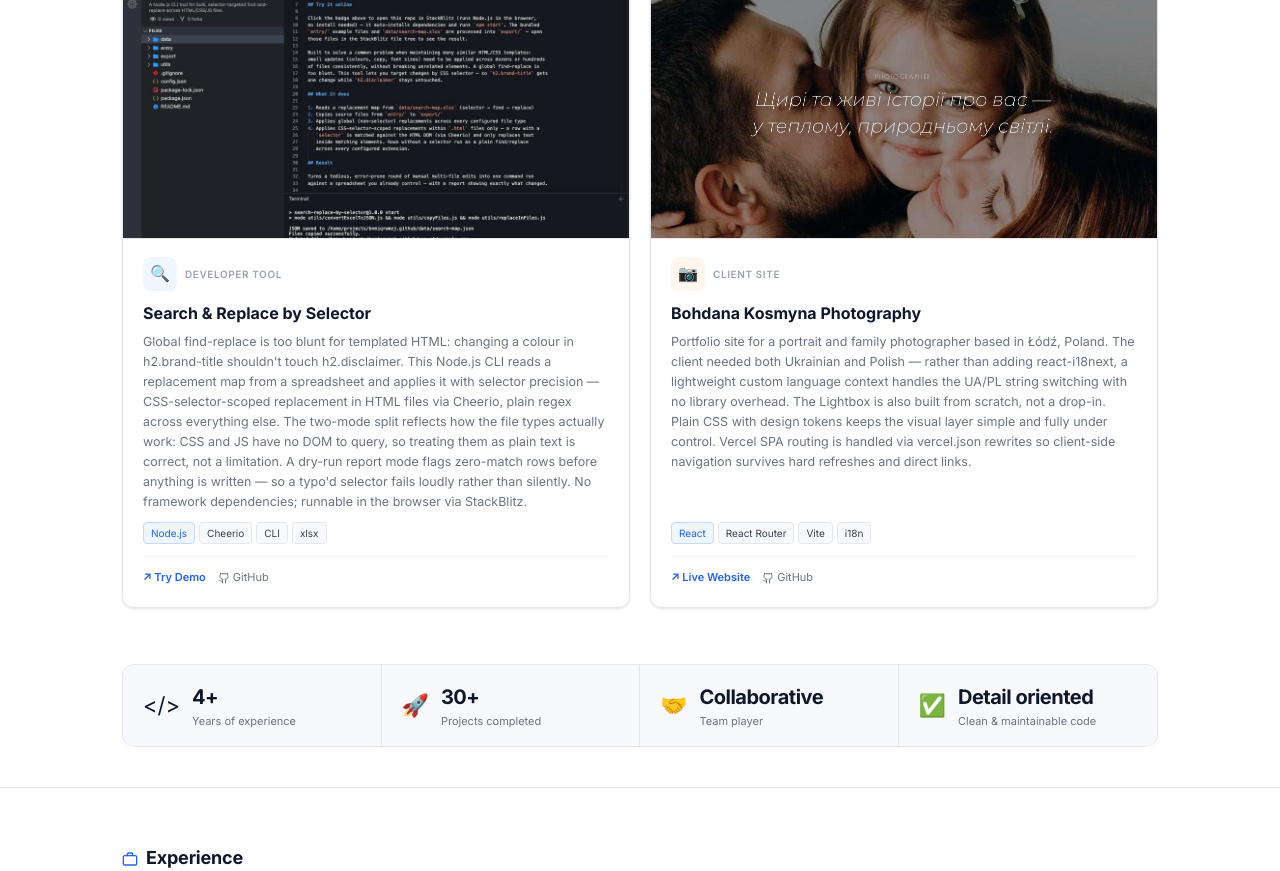
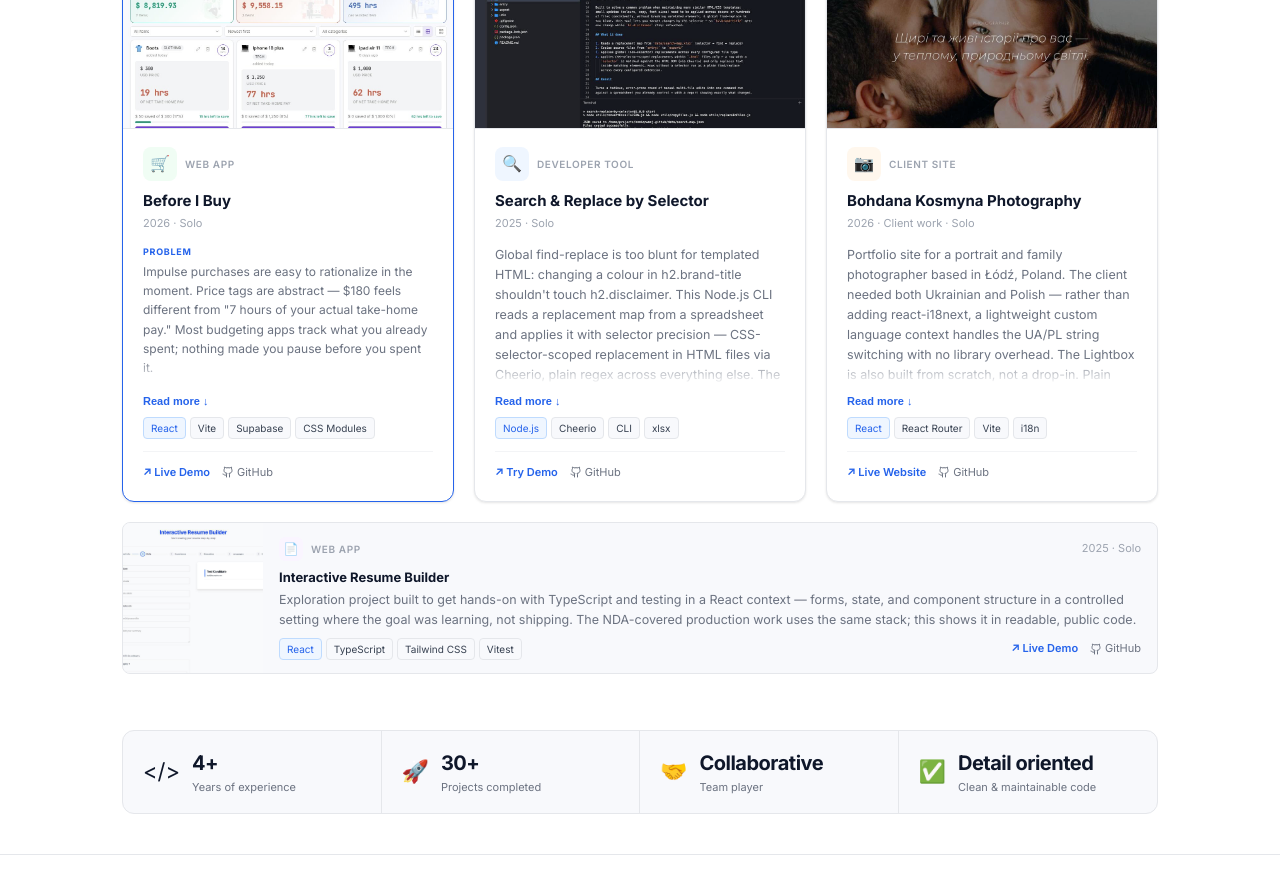
Before and after one commit to oleksandragurkalo/portfolio, a React (Vite) app: page / in a window 1280 px wide. Shown: the part 800-1671 px from the top of the page. Built offline with nearby package versions, Linux system fonts and the light colour scheme.

Commit message:
refactor(work) - modularize project

```diff
--- a/src/sections/Work.css
+++ b/src/sections/Work.css
@@ -1,6 +1,7 @@
 .projects-grid {
   display: grid;
-  grid-template-columns: repeat(2, 1fr);
+  grid-template-columns: repeat(3, 1fr);
+  align-items: start;
   gap: 20px;
 }
 
@@ -22,7 +23,7 @@
   transform: translateY(-2px);
 }
 
-.pcard.feat {
+.pcard-case {
   border-color: var(--accent);
 }
 
@@ -60,17 +61,11 @@
   z-index: 1;
 }
 
-.pcard-body {
-  padding: 1.1rem 1.25rem 1.25rem;
-  display: flex;
-  flex-direction: column;
-  flex: 1;
-}
 .pcard-icon-row {
   display: flex;
   align-items: center;
   gap: 8px;
-  margin-bottom: 0.6rem;
+  padding: 1.1rem 1.25rem 0;
 }
 .pcard-icon {
   width: 34px;
@@ -80,6 +75,7 @@
   align-items: center;
   justify-content: center;
   font-size: 16px;
+  flex-shrink: 0;
 }
 .pcard-tag {
   font-size: 10px;
@@ -89,17 +85,99 @@
   color: var(--t4);
 }
 .pcard-title {
-  font-size: 16px;
+  font-size: 15px;
   font-weight: 700;
   color: var(--t1);
-  margin-bottom: 6px;
+  margin: 8px 1.25rem 2px;
 }
+.pcard-meta {
+  font-size: 11px;
+  color: var(--t4);
+  margin: 0 1.25rem 0;
+}
+
+.pcard-body {
+  padding: 0.75rem 1.25rem 1.25rem;
+  display: flex;
+  flex-direction: column;
+  flex: 1;
+}
+.pcard-clamp {
+  position: relative;
+  max-height: 140px;
+  overflow: hidden;
+}
+
+.pcard-clamp::after {
+  content: '';
+  position: absolute;
+  left: 0;
+  right: 0;
+  bottom: 0;
+  height: 28px;
+  background: linear-gradient(to bottom, transparent, var(--surface));
+  pointer-events: none;
+}
+
+.pcard-clamp.expanded {
+  max-height: none;
+}
+
+.pcard-clamp.expanded::after {
+  display: none;
+}
+
+.pcard-more {
+  align-self: flex-start;
+  margin-top: 10px;
+  padding: 0;
+  font-size: 11px;
+  font-weight: 600;
+  color: var(--accent);
+  background: none;
+  border: none;
+  cursor: pointer;
+}
+
+.pcard-more:hover {
+  text-decoration: underline;
+}
+
 .pcard-desc {
   font-size: 12.5px;
   color: var(--t3);
   line-height: 1.6;
-  flex: 1;
 }
+.pcard-result {
+  font-size: 11px;
+  color: var(--t4);
+  line-height: 1.5;
+  margin-top: 8px;
+  padding-top: 8px;
+  border-top: 1px solid var(--border2);
+}
+
+.case-section {
+  margin-bottom: 0.9rem;
+}
+.case-label {
+  display: block;
+  font-size: 9px;
+  font-weight: 700;
+  letter-spacing: 0.08em;
+  text-transform: uppercase;
+  color: var(--accent);
+  margin-bottom: 3px;
+}
+.case-section p {
+  font-size: 12px;
+  color: var(--t3);
+  line-height: 1.6;
+}
+.case-section p + p {
+  margin-top: 0.5rem;
+}
+
 .pcard-pills {
   display: flex;
   flex-wrap: wrap;
@@ -144,8 +222,93 @@
   text-decoration: underline;
 }
 
+/* ─── Side project (deprioritized) ─────────────────── */
+.pcard-side {
+  display: flex;
+  gap: 1rem;
+  background: var(--bg2);
+  border: 1px solid var(--border);
+  border-radius: var(--r);
+  overflow: hidden;
+  margin-top: 20px;
+}
+
+.pcard-side-img {
+  width: 140px;
+  flex-shrink: 0;
+  object-fit: cover;
+  object-position: top center;
+}
+
+.pcard-side-body {
+  padding: 0.85rem 1rem 0.85rem 0;
+  display: flex;
+  flex-direction: column;
+  flex: 1;
+  min-width: 0;
+}
+
+.pcard-side-head {
+  display: flex;
+  align-items: center;
+  gap: 8px;
+}
+
+.pcard-icon-sm {
+  width: 24px;
+  height: 24px;
+  font-size: 12px;
+  border-radius: 6px;
+}
+
+.pcard-meta-inline {
+  margin: 0 0 0 auto;
+}
+
+.pcard-side-title {
+  font-size: 13px;
+  font-weight: 700;
+  color: var(--t1);
+  margin: 6px 0 2px;
+}
+
+.pcard-side-footer {
+  display: flex;
+  align-items: center;
+  justify-content: space-between;
+  gap: 12px;
+  margin-top: 8px;
+  flex-wrap: wrap;
+}
+
+.pcard-side-footer .pcard-pills {
+  margin-top: 0;
+}
+
+.pcard-side-footer .pcard-actions {
+  margin-top: 0;
+  padding-top: 0;
+  border-top: none;
+}
+
+@media (max-width: 900px) {
+  .projects-grid {
+    grid-template-columns: 1fr 1fr;
+  }
+}
+
 @media (max-width: 640px) {
   .projects-grid {
     grid-template-columns: 1fr;
   }
+  .pcard-side {
+    flex-direction: column;
+  }
+  .pcard-side-img {
+    width: 100%;
+    height: 140px;
+  }
+  .pcard-side-body {
+    padding: 0.85rem 1rem;
+  }
 }
--- a/src/sections/Work.jsx
+++ b/src/sections/Work.jsx
@@ -1,4 +1,5 @@
-import { projects } from '../data/content'
+import { useState } from 'react'
+import { featuredProject, projects, sideProject } from '../data/content'
 import { GithubIcon } from '../components/Icons'
 import './Work.css'
 
@@ -8,31 +9,22 @@ function imageFor(filename) {
   return images[`../assets/projects/${filename}`]
 }
 
-function ProjectCard({ project }) {
+function ProjectPills({ pills }) {
   return (
-    <div className={`pcard${project.featured ? ' feat' : ''}`}>
-      <div className="pcard-preview">
-        {project.featured && <span className="feat-badge">⭐ Featured Project</span>}
-        <img className="pcard-img" src={imageFor(project.image)} alt={`${project.title} screenshot`} />
-      </div>
-      <div className="pcard-body">
-        <div className="pcard-icon-row">
-          <div className="pcard-icon" style={{ background: project.iconBg }}>
-            {project.icon}
-          </div>
-          <span className="pcard-tag">{project.tag}</span>
-        </div>
-        <p className="pcard-title">{project.title}</p>
-        <p className="pcard-desc">{project.desc}</p>
     <div className="pcard-pills">
-          {project.pills.map((pill) => (
+      {pills.map((pill) => (
         <span key={pill.label} className={`pill${pill.variant === 'blue' ? ' blue' : ''}`}>
           {pill.label}
         </span>
       ))}
     </div>
+  )
+}
+
+function ProjectActions({ actions }) {
+  return (
     <div className="pcard-actions">
-          {project.actions.map((action) => (
+      {actions.map((action) => (
         <a
           key={action.label}
           href={action.href}
@@ -45,12 +37,113 @@ function ProjectCard({ project }) {
         </a>
       ))}
     </div>
+  )
+}
+
+function ProjectHeader({ project, featured }) {
+  return (
+    <>
+      <div className="pcard-preview">
+        {featured && <span className="feat-badge">⭐ Featured</span>}
+        <img className="pcard-img" src={imageFor(project.image)} alt={`${project.title} screenshot`} />
+      </div>
+      <div className="pcard-icon-row">
+        <div className="pcard-icon" style={{ background: project.iconBg }}>
+          {project.icon}
+        </div>
+        <span className="pcard-tag">{project.tag}</span>
+      </div>
+      <p className="pcard-title">{project.title}</p>
+      <p className="pcard-meta">
+        {project.year} · {project.role}
+      </p>
+    </>
+  )
+}
+
+function ReadMoreButton({ expanded, onToggle }) {
+  return (
+    <button type="button" className="pcard-more" onClick={onToggle}>
+      {expanded ? 'Show less ↑' : 'Read more ↓'}
+    </button>
+  )
+}
+
+function ProjectCard({ project, expanded, onToggle }) {
+  return (
+    <div className="pcard">
+      <ProjectHeader project={project} />
+      <div className="pcard-body">
+        <div className={`pcard-clamp${expanded ? ' expanded' : ''}`}>
+          <p className="pcard-desc">{project.desc}</p>
+          {project.result && <p className="pcard-result">{project.result}</p>}
+        </div>
+        <ReadMoreButton expanded={expanded} onToggle={onToggle} />
+        <ProjectPills pills={project.pills} />
+        <ProjectActions actions={project.actions} />
+      </div>
+    </div>
+  )
+}
+
+function CaseStudyCard({ project, expanded, onToggle }) {
+  return (
+    <div className="pcard pcard-case">
+      <ProjectHeader project={project} featured />
+      <div className="pcard-body">
+        <div className={`pcard-clamp${expanded ? ' expanded' : ''}`}>
+          <div className="case-section">
+            <span className="case-label">Problem</span>
+            <p>{project.caseStudy.problem}</p>
+          </div>
+          <div className="case-section">
+            <span className="case-label">Approach</span>
+            {project.caseStudy.approach.map((paragraph) => (
+              <p key={paragraph.slice(0, 24)}>{paragraph}</p>
+            ))}
+          </div>
+          <div className="case-section">
+            <span className="case-label">Result</span>
+            <p>{project.caseStudy.result}</p>
+          </div>
+        </div>
+        <ReadMoreButton expanded={expanded} onToggle={onToggle} />
+        <ProjectPills pills={project.pills} />
+        <ProjectActions actions={project.actions} />
+      </div>
+    </div>
+  )
+}
+
+function SideProjectCard({ project }) {
+  return (
+    <div className="pcard-side">
+      <img className="pcard-side-img" src={imageFor(project.image)} alt={`${project.title} screenshot`} />
+      <div className="pcard-side-body">
+        <div className="pcard-side-head">
+          <div className="pcard-icon pcard-icon-sm" style={{ background: project.iconBg }}>
+            {project.icon}
+          </div>
+          <span className="pcard-tag">{project.tag}</span>
+          <span className="pcard-meta pcard-meta-inline">
+            {project.year} · {project.role}
+          </span>
+        </div>
+        <p className="pcard-side-title">{project.title}</p>
+        <p className="pcard-desc">{project.desc}</p>
+        <div className="pcard-side-footer">
+          <ProjectPills pills={project.pills} />
+          <ProjectActions actions={project.actions} />
+        </div>
       </div>
     </div>
   )
 }
 
 function Work() {
+  const [expandedId, setExpandedId] = useState(null)
+  const toggle = (id) => setExpandedId((current) => (current === id ? null : id))
+
   return (
     <section id="work">
       <div className="wrap">
@@ -67,11 +160,24 @@ function Work() {
             View all projects →
           </a>
         </div>
+
         <div className="projects-grid">
+          <CaseStudyCard
+            project={featuredProject}
+            expanded={expandedId === featuredProject.id}
+            onToggle={() => toggle(featuredProject.id)}
+          />
           {projects.map((project) => (
-            <ProjectCard key={project.id} project={project} />
+            <ProjectCard
+              key={project.id}
+              project={project}
+              expanded={expandedId === project.id}
+              onToggle={() => toggle(project.id)}
+            />
           ))}
         </div>
+
+        <SideProjectCard project={sideProject} />
       </div>
     </section>
   )
```
Lines whose indentation alone changed are shown as unchanged.
